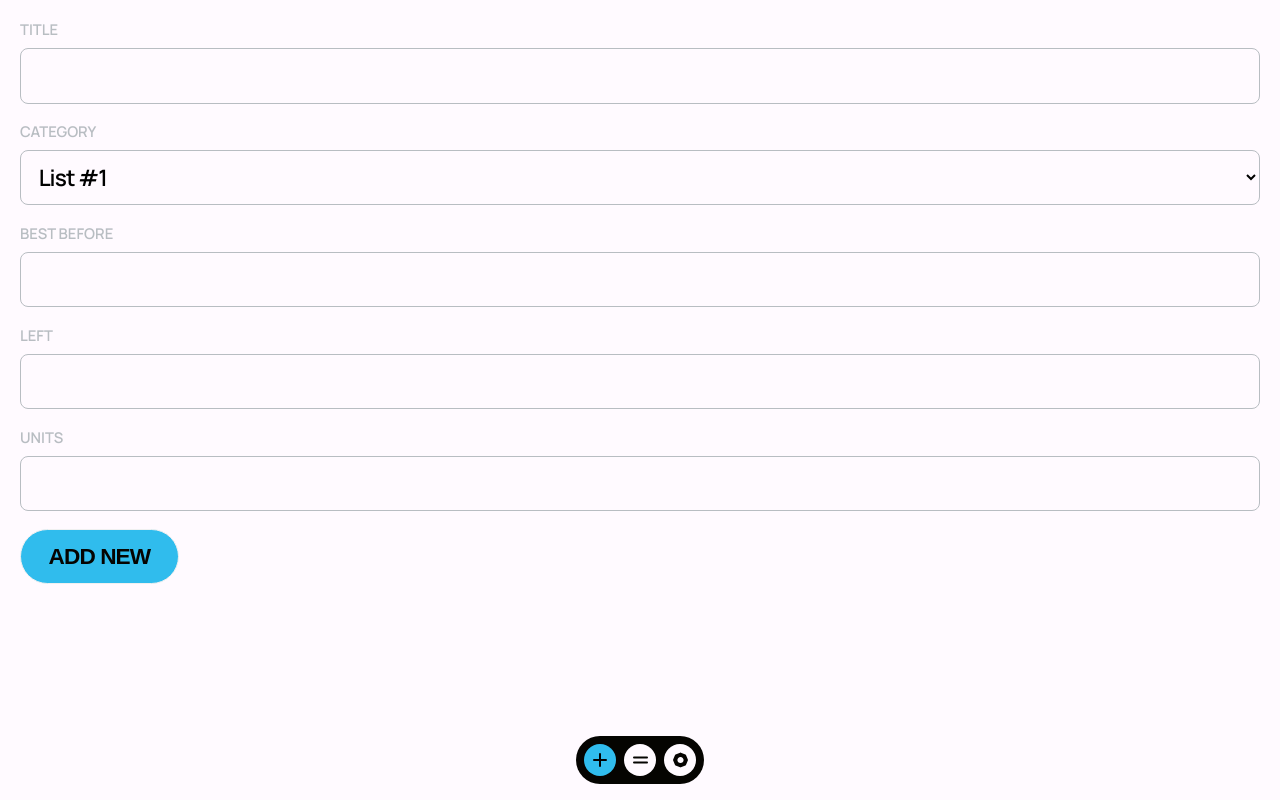
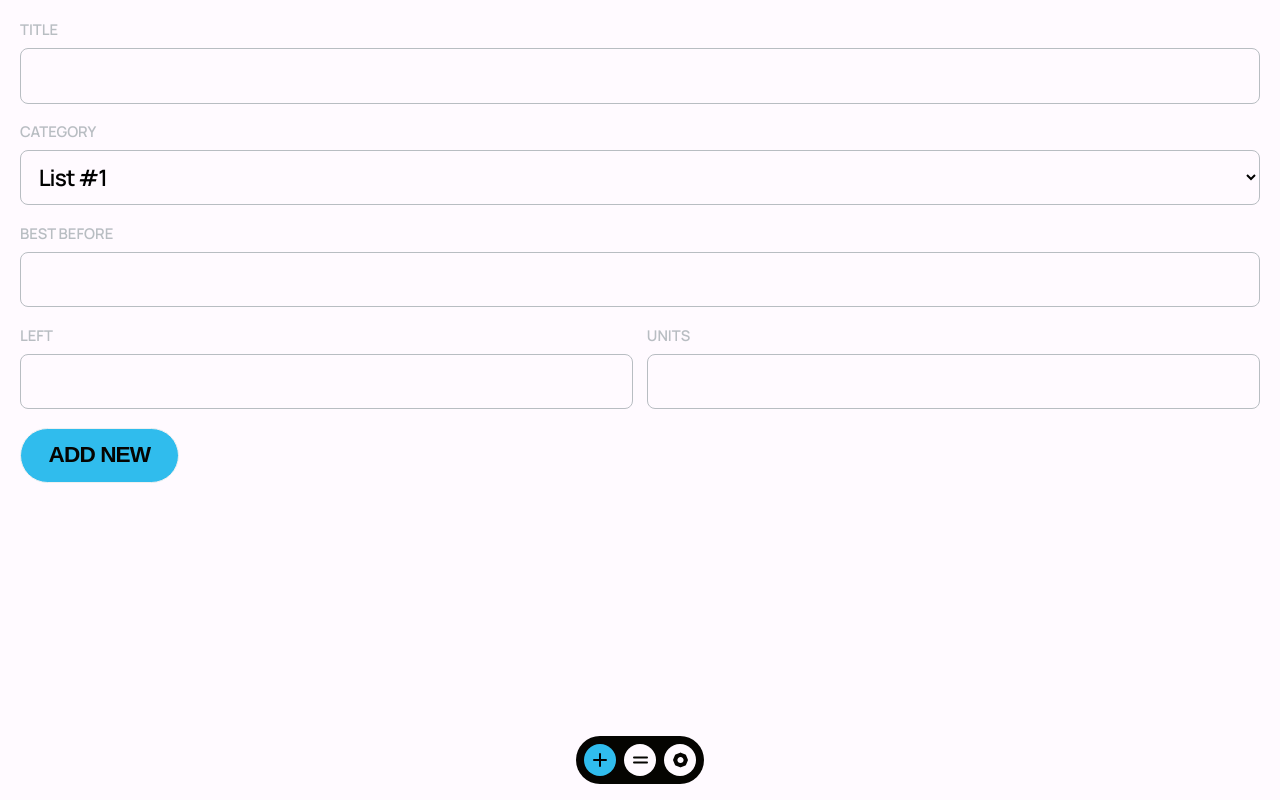
Before and after one commit to arperevalov/friska, a Next.js app: page /new in a window 1280 px wide. Built offline with nearby package versions, Linux system fonts and the light colour scheme.

Commit message:
feat: input-row

```diff
--- a/pages/new.tsx
+++ b/pages/new.tsx
@@ -27,8 +27,14 @@ export default function New () {
                     <Input type="string" label="Title" setFormData={setFormData} formKey="title"/>
                     <Select label="Category" values={lists} setFormData={setFormData} formKey="listId"/>
                     <Input type="string" label="Best Before" setFormData={setFormData} formKey="expDate"/>
-                    <Input type="string" label="Left" setFormData={setFormData} formKey="left"/>
-                    <Input type="string" label="Units" setFormData={setFormData} formKey="units"/>
+                    <div className="input-row">
+                        <div className="input-row__col">
+                            <Input type="string" label="Left" setFormData={setFormData} formKey="left"/>
+                        </div>
+                        <div className="input-row__col">
+                            <Input type="string" label="Units" setFormData={setFormData} formKey="units"/>
+                        </div>
+                    </div>
                     <button className="btn btn--primary" type="submit">Add new</button>
                 </form>
             </div>
--- a/styles/components/_.scss
+++ b/styles/components/_.scss
@@ -3,6 +3,7 @@
 @import 'container';
 @import 'backdrop';
 @import 'input';
+@import 'input-row';
 @import 'btn';
 @import 'header';
 @import 'chips';
--- /dev/null
+++ b/styles/components/input-row.scss
@@ -0,0 +1,10 @@
+.input-row {
+    display: flex;
+    margin: 0 calc(var(--space-xs) * -0.5);
+
+    &__col {
+        flex: 0 0 auto;
+        width: 50%;
+        padding: 0 calc(var(--space-xs) * 0.5);
+    }
+}
```
